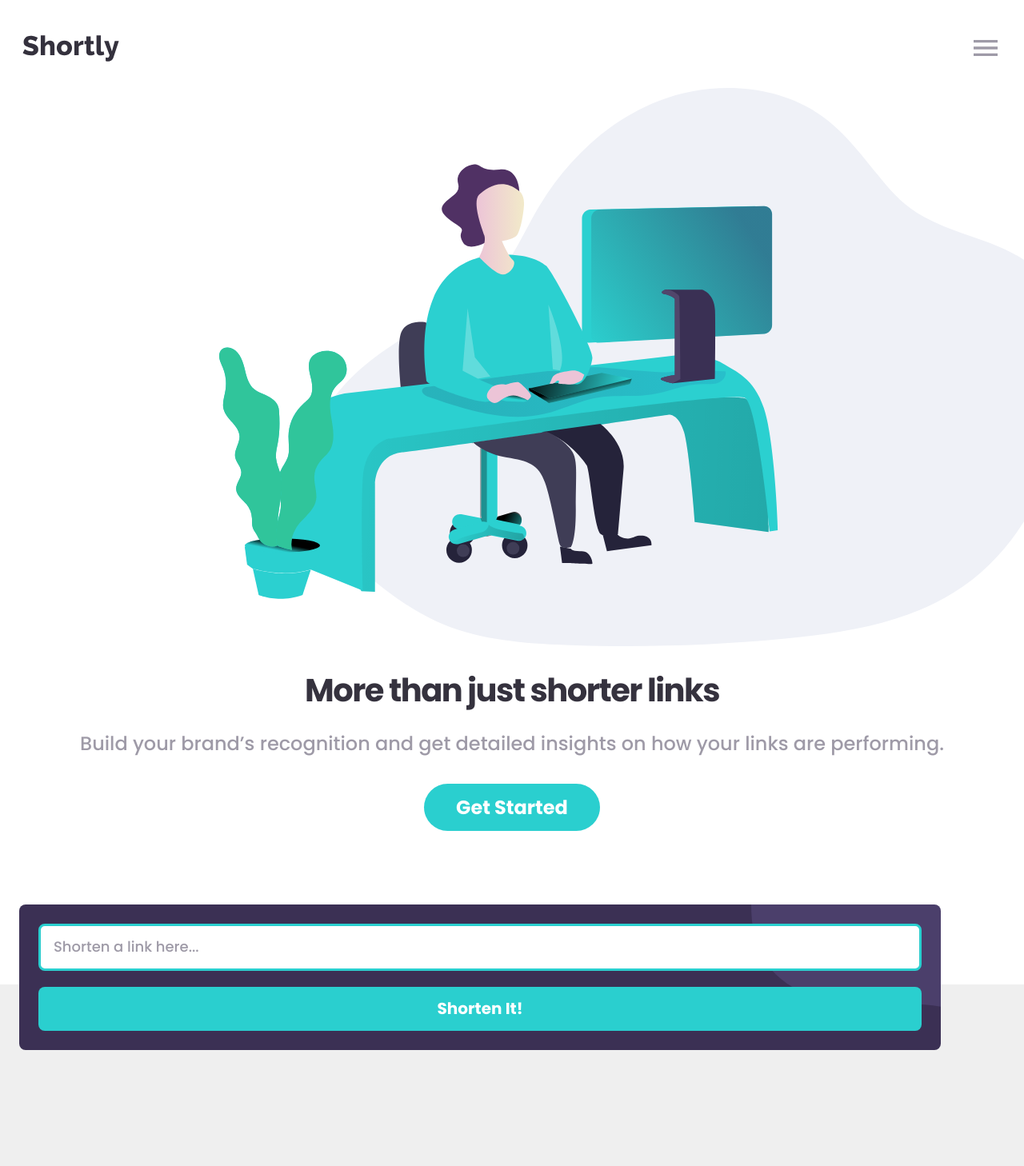
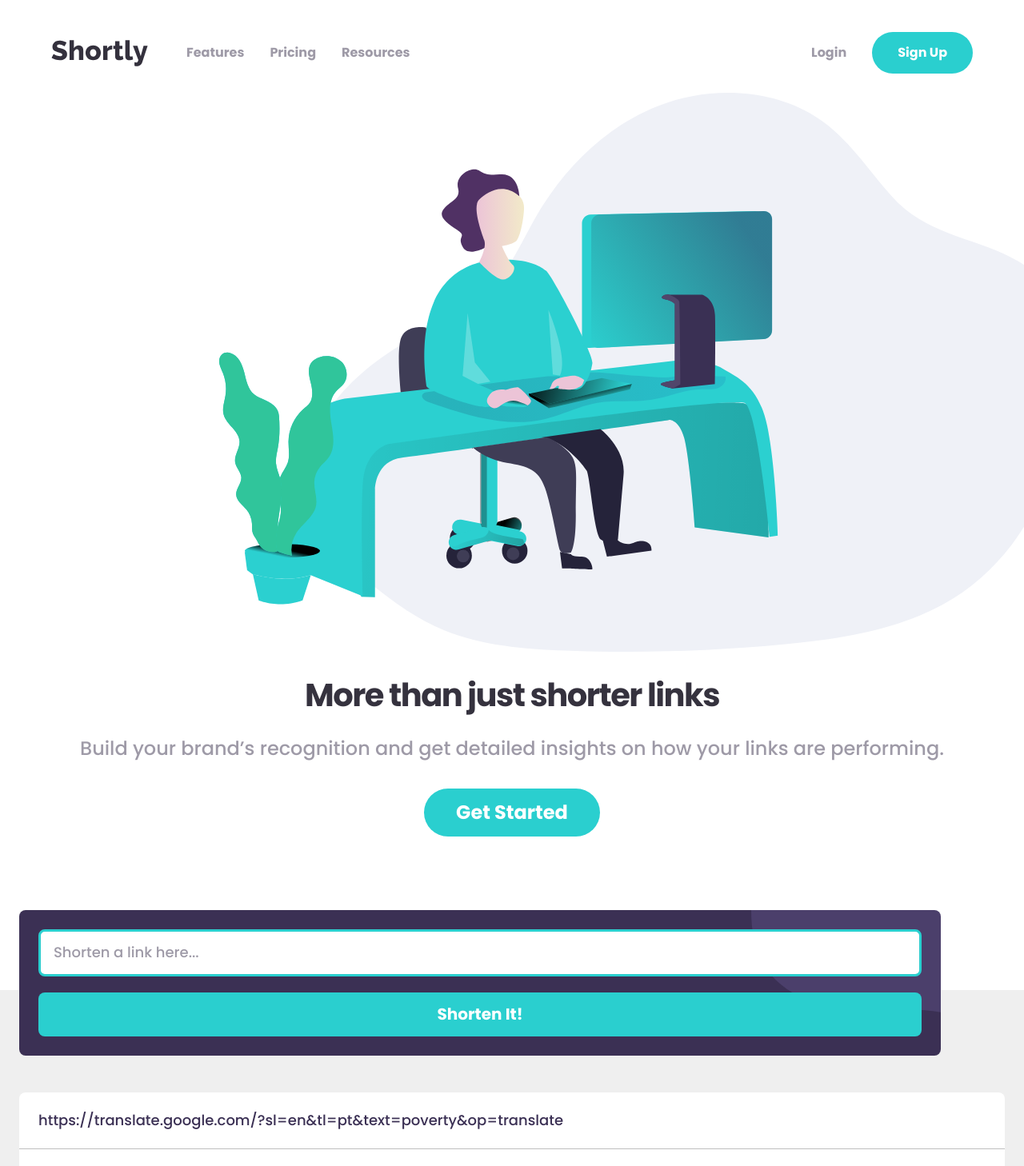
Before and after one commit to viniciussis/URL_Short, a React (Vite) app: page / in a window 1280 px wide. Shown: the top 1458 px of the page at 80% size. Built offline with nearby package versions, Linux system fonts and the light colour scheme.

Commit message:
add header for desktop and copyable button
Adicionei um Header para desktop, e implementei o botão de copiar link

```diff
--- a/src/App.jsx
+++ b/src/App.jsx
@@ -11,7 +11,10 @@ import { useState } from 'react'
 
 function App() {
   const [link, setLink] = useState('')
-  const [links, setLinks] = useState([])
+  const [links, setLinks] = useState([{
+    userLink : 'https://translate.google.com/?sl=en&tl=pt&text=poverty&op=translate',
+    shortLink : 'https://translate.google.com/?sl=en&tl=pt&text=poverty&op=translate'
+  }])
   const callingAPI = (e) => {
     e.preventDefault();
     const apiUrl = 'https://cleanuri.com/api/v1/shorten'
--- /dev/null
+++ b/src/components/Header/DesktopMenu/DesktopMenu.scss
@@ -0,0 +1,31 @@
+@use '../../../assets/styles/variables';
+
+.menu {
+  display: flex;
+  justify-content: space-between;
+  width: 100%;
+  align-items: center;
+
+  .menu__nav {
+    display: flex;
+  }
+
+  .menu__login {
+    display: flex;
+    gap: 1rem;
+  }
+
+  .__option {
+    padding: 1rem;
+    color: variables.$grayish-violet;
+    font-size: 1rem;
+    font-weight: 700;
+    border-radius: 2rem;
+
+    &--colorful {
+      background-color: variables.$cyan;
+      color: white;
+      padding: 1rem 2rem;
+    }
+  }
+}
--- /dev/null
+++ b/src/components/Header/DesktopMenu/index.jsx
@@ -0,0 +1,29 @@
+import './DesktopMenu.scss'
+
+const DesktopMenu = () => {
+  return (
+    <div className="menu">
+      <nav className="menu__nav">
+        <a className="__option" href="/">
+          Features
+        </a>
+        <a className="__option" href="/">
+          Pricing
+        </a>
+        <a className="__option" href="/">
+          Resources
+        </a>
+      </nav>
+      <div className="menu__login">
+        <a className="__option" href="/">
+          Login
+        </a>
+        <a className="__option __option--colorful" href="/">
+          Sign Up
+        </a>
+      </div>
+    </div>
+  )
+}
+
+export default DesktopMenu
--- a/src/components/Header/Header.scss
+++ b/src/components/Header/Header.scss
@@ -5,18 +5,33 @@
   display: flex;
   position: relative;
   width: 100%;
+  justify-content: space-between;
   align-items: center;
-  justify-content: space-between;
+  gap: 2rem;
 
-  .header__menu {
-    .menu__button {
-      background-color: transparent;
-      border: 0;
-      .button__icon {
-        width: 2.5rem;
-        height: 2.5rem;
-        color: variables.$gray;
-      }
+  .header__logo {
+    display: flex;
+    justify-content: center;
+  }
+
+  .header__desktop {
+    display: none;
+    width: 100%;
+  }
+
+  .header__mobile {
+    display: flex;
+  }
+
+  @media screen and (min-width: 768px) {
+    padding: 2.5rem 4rem 1.5rem;
+
+    .header__desktop {
+      display: flex;
+    }
+
+    .header__mobile {
+      display: none;
     }
   }
 }
--- a/src/components/Header/MobileMenu/MobileMenu.scss
+++ b/src/components/Header/MobileMenu/MobileMenu.scss
@@ -1,6 +1,19 @@
 @use '../../../assets/styles/variables.scss';
 
-.mobileMenu {
+.menuToggle {
+  .menuToggle__button {
+    background-color: transparent;
+    border: 0;
+
+    .button__icon {
+      width: 2.5rem;
+      height: 2.5rem;
+      color: variables.$gray;
+    }
+  }
+}
+
+.menuBar {
   position: absolute;
   top: 100%;
   left: 0;
@@ -14,16 +27,16 @@
   flex-direction: column;
   color: white;
 
-  .mobileMenu__links {
+  .menuBar__options {
     display: flex;
     flex-direction: column;
   }
 
-  .mobileMenu__divider {
+  .menuBar__divider {
     border: 1px solid variables.$gray-opaque;
   }
 
-  .mobileMenu__login {
+  .menuBar__login {
     display: flex;
     flex-direction: column;
   }
@@ -33,9 +46,9 @@
     font-weight: 700;
     padding: 1rem 0;
     border-radius: 2rem;
-  }
 
-  .__links--green {
-    background-color: variables.$cyan;
+    &--colorful {
+      background-color: variables.$cyan;
+    }
   }
 }
--- a/src/components/Header/MobileMenu/index.jsx
+++ b/src/components/Header/MobileMenu/index.jsx
@@ -1,19 +1,37 @@
+import { useState } from 'react'
 import './MobileMenu.scss'
 
 const MobileMenu = () => {
+  const [menuOpen, setMenuOpen] = useState(false)
+  const openMenu = () => {
+    setMenuOpen(!menuOpen)
+  }
   return (
-    <nav className="mobileMenu">
-      <div className="mobileMenu__links">
-        <button className='__links'>Features</button>
-        <button className='__links'>Pricing</button>
-        <button className='__links'>Resourses</button>
+    <>
+      <div className="menuToggle">
+        <button className="menuToggle__button" onClick={openMenu}>
+          <img
+            className="button__icon"
+            src="src\assets\icons\ic--outline-menu.svg"
+            alt="Menu Icon"
+          />
+        </button>
       </div>
-      <div className="mobileMenu__divider"/>
-      <div className="mobileMenu__login">
-        <button className='__links'>Login</button>
-        <button className='__links __links--green'>Sign Up</button>
-      </div>
-    </nav>
+      {menuOpen && (
+        <nav className="menuBar">
+          <div className="menuBar__options">
+            <button className="__links">Features</button>
+            <button className="__links">Pricing</button>
+            <button className="__links">Resourses</button>
+          </div>
+          <div className="menuBar__divider" />
+          <div className="menuBar__login">
+            <button className="__links">Login</button>
+            <button className="__links __links--colorful">Sign Up</button>
+          </div>
+        </nav>
+      )}
+    </>
   )
 }
 
--- a/src/components/Header/index.jsx
+++ b/src/components/Header/index.jsx
@@ -1,27 +1,19 @@
-import { useState } from 'react'
 import './Header.scss'
 import MobileMenu from './MobileMenu'
+import DesktopMenu from './DesktopMenu'
 
 const Header = () => {
-  const [menuOpen, setMenuOpen] = useState(false)
-  const openMenu = () => {
-    setMenuOpen(!menuOpen)
-  }
   return (
     <header className="header">
       <div className="header__logo">
         <img src="src\assets\images\logo.svg" alt="Logo" />
       </div>
-      <div className="header__menu">
-        <button className="menu__button" onClick={openMenu}>
-          <img
-            className="button__icon"
-            src="src\assets\icons\ic--outline-menu.svg"
-            alt="Menu Icon"
-          />
-        </button>
+      <div className='header__desktop'>
+        <DesktopMenu />
       </div>
-      {menuOpen && <MobileMenu/> }
+      <div className='header__mobile'>
+        <MobileMenu />
+      </div>
     </header>
   )
 }
--- a/src/components/MainContent/LinkCard/LinkCard.scss
+++ b/src/components/MainContent/LinkCard/LinkCard.scss
@@ -32,15 +32,24 @@
       overflow: hidden;
     }
 
-    .shortLink__copyButton {
+    .shortLink__button {
       background-color: variables.$cyan;
       padding: 1rem;
       color: white;
       font-size: 1.25rem;
       font-weight: 700;
       border-radius: 0.5rem;
+      transition: 0.5s;
 
-
+      &--copied {
+        transition: 0.5s;
+        padding: 1rem;
+        font-size: 1.25rem;
+        font-weight: 700;
+        border-radius: 0.5rem;
+        color: white;
+        background-color: variables.$dark-violet;
+      }
     }
   }
 }
--- a/src/components/MainContent/LinkCard/index.jsx
+++ b/src/components/MainContent/LinkCard/index.jsx
@@ -1,15 +1,32 @@
+import { useState } from 'react'
 import './LinkCard.scss'
 import PropType from 'prop-types'
 
 const LinkCard = ({ link }) => {
+  const [copiedLink, setCopiedLink] = useState(false)
+
+  const onCopying = () => {
+    setCopiedLink(true)
+    setTimeout(() => {
+      setCopiedLink(false)
+    }, 4000)
+  }
   return (
     <div className="cardContainer">
       <div className="cardContainer__userLink">
-        <p className='userLink'>{link.userLink}</p>
+        <p className="userLink">{link.userLink}</p>
       </div>
       <div className="cardContainer__shortLink">
         <p className="shortLink">{link.shortLink}</p>
-        <button className="shortLink__copyButton">Copy</button>
+        {!copiedLink ? (
+          <button onClick={onCopying} className="shortLink__button">
+            Copy
+          </button>
+        ) : (
+          <button onClick={onCopying} className="shortLink__button--copied">
+            Copied!
+          </button>
+        )}
       </div>
     </div>
   )
```
